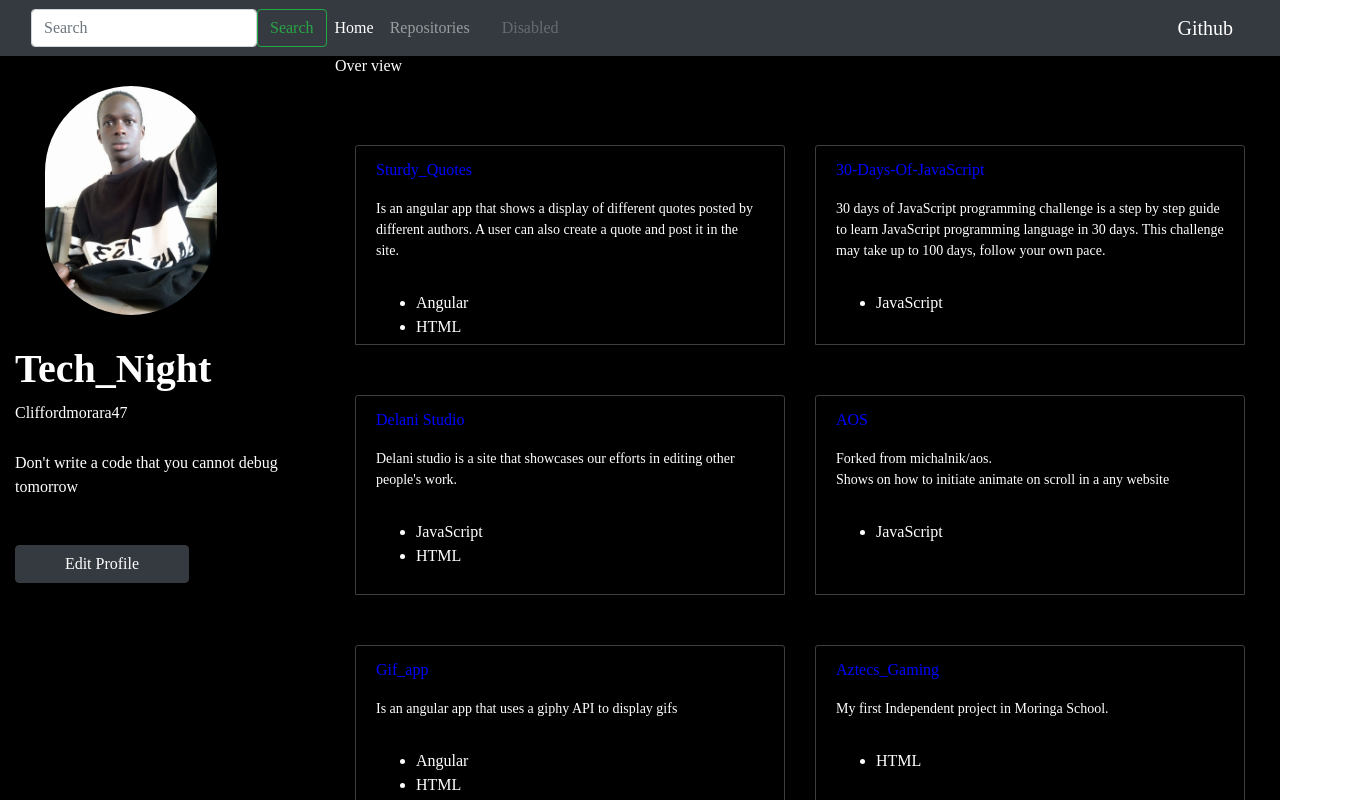
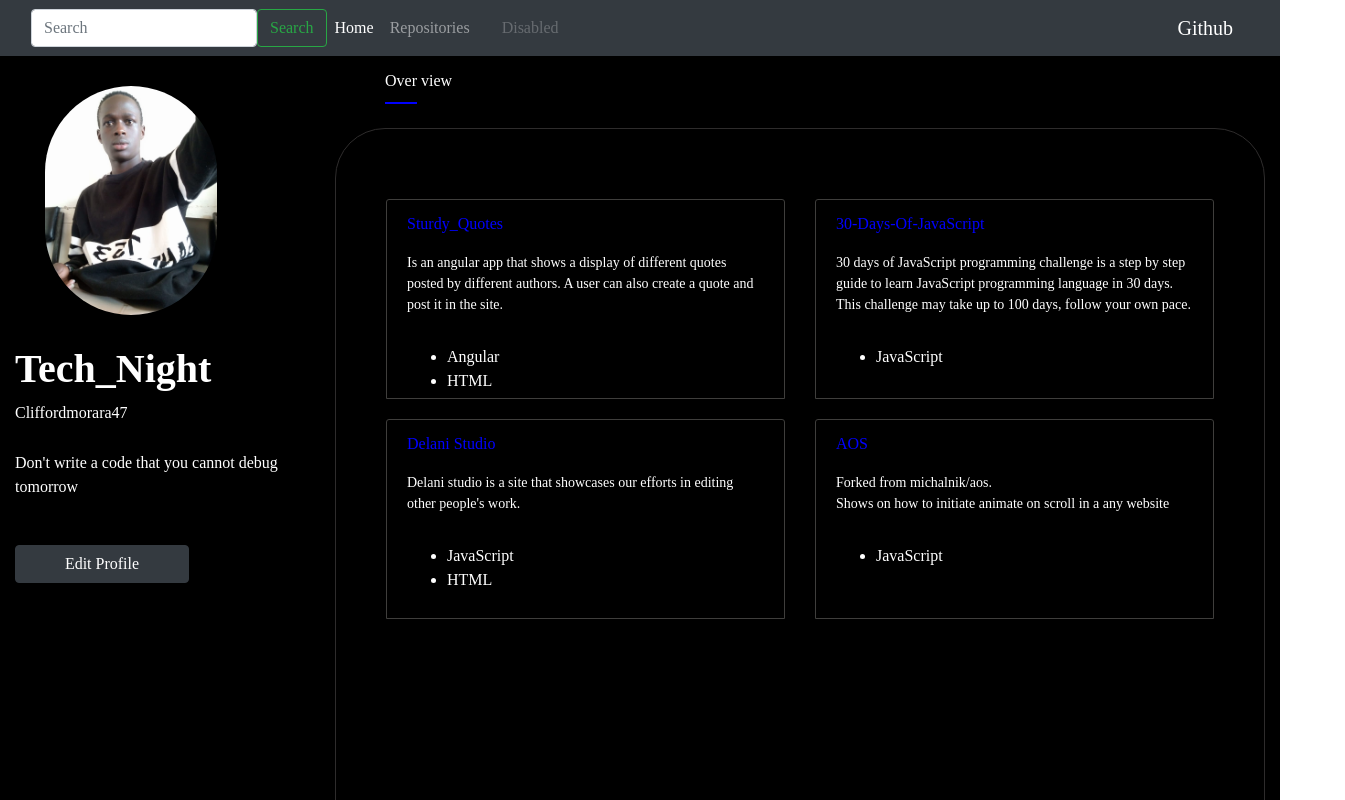
Before and after one commit to Cliffordmorara47/github_Api, an Angular app: page / in a window 1280 px wide. Shown: the top 800 px of the page, 1345 px wide, since content can reach past the window. Built offline with nearby package versions, Linux system fonts and the light colour scheme.

Commit message:
styled the home page

```diff
--- a/src/app/homepage/homepage.component.css
+++ b/src/app/homepage/homepage.component.css
@@ -1,6 +1,14 @@
 .container-fluid{
     background-color: black;
     color: white;
+}
+.row{
+    padding-bottom: 100px;
+}
+.main-card{
+    border: 1px solid rgb(46, 44, 44);
+    border-radius: 50px;
+    padding: 50px;
 }
 .profile{
     width: 80%;
@@ -17,11 +25,23 @@
 .btn{
     width: 60%;
 }
+.btn:hover{
+    background-color: transparent;
+}
 .form-group{
     padding-top: 30px;
 }
 .col-md-4{
-    padding-top: 30px;
+    padding-top: 0px;
+}
+.overview{
+    padding-top: 15px;
+    padding-left: 50px;
+    padding-bottom: 30px;
+}
+.span{
+    text-decoration: underline blue 2px;
+    text-underline-offset: 1.0em;
 }
 .card{
     background-color: black;
@@ -34,12 +54,13 @@
 }
 .card p:hover{
     text-decoration: underline;
+    text-underline-offset:0.7em;
 }
 .card small{
     padding-bottom: 30px;
 }
 .cards{
-    padding-top: 50px;
+    padding-top: 20px;
 }
 .card:hover{
     cursor: pointer;
```
